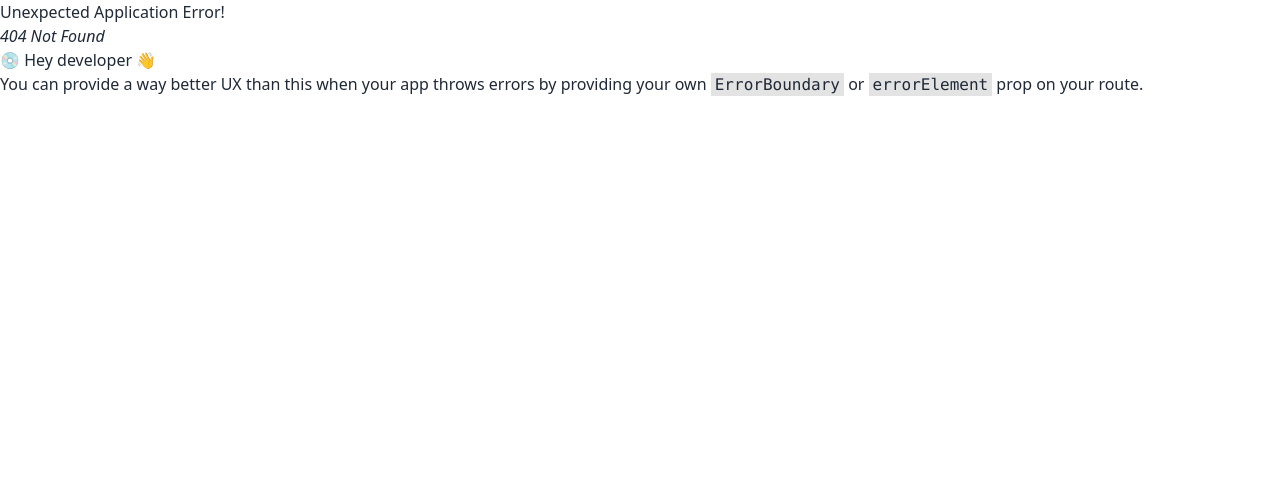
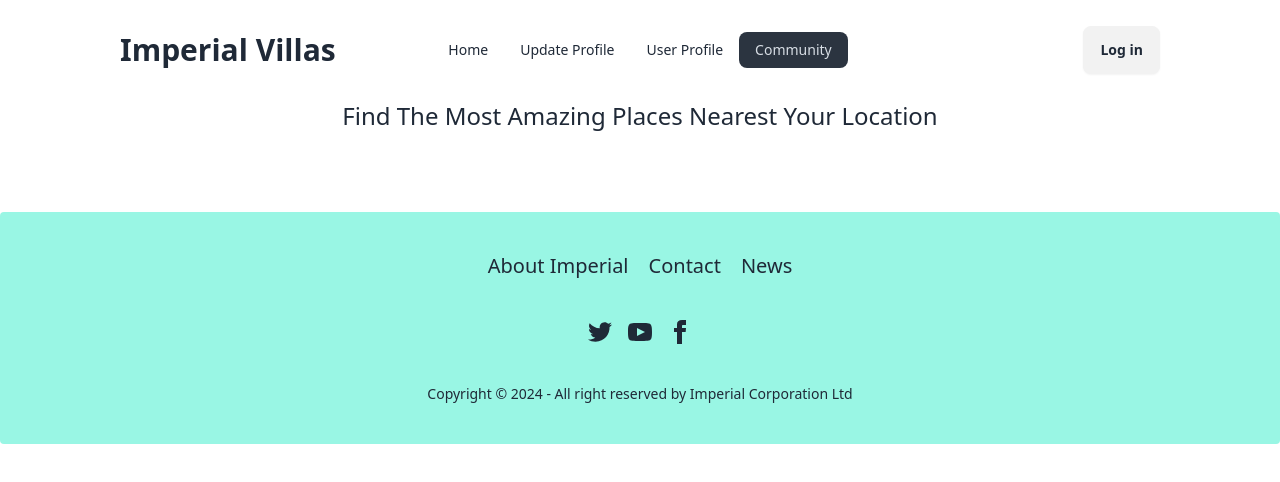
Before and after one commit to MritulAich/B9-A9, a React (Vite) app: page /community in a window 1280 px wide. Before the commit this address had no page. Shown: the top 482 px of the page. Built offline with nearby package versions, Linux system fonts and the light colour scheme.

Commit message:
footer added

```diff
--- /dev/null
+++ b/src/Home.jsx
@@ -0,0 +1,12 @@
+import Slider from "./components/header/Slider";
+
+const Home = () => {
+    return (
+        <div className="">
+            <Slider></Slider>
+
+        </div>
+    );
+};
+
+export default Home;
--- a/src/Root.jsx
+++ b/src/Root.jsx
@@ -1,13 +1,15 @@
-import { Outlet } from "react-router-dom";
-import Navbar from "./components/header/Navbar";
-import Slider from "./components/header/Slider";
+import { Outlet } from 'react-router-dom';
+import Navbar from './components/header/Navbar';
+import Footer from "./components/Footer";
 
 const Root = () => {
     return (
-        <div className="lg:mx-28 md:mx-14 mx-6">
-            <Navbar></Navbar>
-            <Outlet></Outlet>
-            <Slider></Slider>
+        <div>
+            <div className='lg:mx-28 md:mx-14 mx-6'>
+                <Navbar></Navbar>
+                <Outlet></Outlet>
+            </div>
+            <Footer></Footer>
         </div>
     );
 };
--- /dev/null
+++ b/src/components/Error.jsx
@@ -0,0 +1,14 @@
+import { Link } from "react-router-dom";
+
+const Error = () => {
+    return (
+        <div className="text-center space-y-4 mt-24">
+            <h2 className="font-semibold text-4xl text-purple-400">404</h2>
+            <p className="font-medium text-2xl">OPPS! Page Not Found</p>
+            <p className="text-xl">The page you are looking for does not exist</p>
+            <Link to='/'><button className="text-xl text-orange-400">Return Home</button></Link>
+        </div>
+    );
+};
+
+export default Error;
--- /dev/null
+++ b/src/components/Footer.jsx
@@ -0,0 +1,24 @@
+
+const Footer = () => {
+    return (
+        <footer className="footer mt-20 footer-center p-10 bg-teal-200 text-base-content rounded">
+  <nav className="grid grid-flow-col gap-5">
+    <a className="link link-hover text-xl">About Imperial</a>
+    <a className="link link-hover text-xl">Contact</a>
+    <a className="link link-hover text-xl">News</a>
+  </nav>
+  <nav>
+    <div className="grid grid-flow-col gap-4">
+      <a><svg xmlns="http://www.w3.org/2000/svg" width="24" height="24" viewBox="0 0 24 24" className="fill-current link link-hover"><path d="M24 4.557c-.883.392-1.832.656-2.828.775 1.017-.609 1.798-1.574 2.165-2.724-.951.564-2.005.974-3.127 1.195-.897-.957-2.178-1.555-3.594-1.555-3.179 0-5.515 2.966-4.797 6.045-4.091-.205-7.719-2.165-10.148-5.144-1.29 2.213-.669 5.108 1.523 6.574-.806-.026-1.566-.247-2.229-.616-.054 2.281 1.581 4.415 3.949 4.89-.693.188-1.452.232-2.224.084.626 1.956 2.444 3.379 4.6 3.419-2.07 1.623-4.678 2.348-7.29 2.04 2.179 1.397 4.768 2.212 7.548 2.212 9.142 0 14.307-7.721 13.995-14.646.962-.695 1.797-1.562 2.457-2.549z"></path></svg></a>
+      <a><svg xmlns="http://www.w3.org/2000/svg" width="24" height="24" viewBox="0 0 24 24" className="fill-current link link-hover"><path d="M19.615 3.184c-3.604-.246-11.631-.245-15.23 0-3.897.266-4.356 2.62-4.385 8.816.029 6.185.484 8.549 4.385 8.816 3.6.245 11.626.246 15.23 0 3.897-.266 4.356-2.62 4.385-8.816-.029-6.185-.484-8.549-4.385-8.816zm-10.615 12.816v-8l8 3.993-8 4.007z"></path></svg></a>
+      <a><svg xmlns="http://www.w3.org/2000/svg" width="24" height="24" viewBox="0 0 24 24" className="fill-current link link-hover"><path d="M9 8h-3v4h3v12h5v-12h3.642l.358-4h-4v-1.667c0-.955.192-1.333 1.115-1.333h2.885v-5h-3.808c-3.596 0-5.192 1.583-5.192 4.615v3.385z"></path></svg></a>
+    </div>
+  </nav>
+  <aside>
+    <p>Copyright © 2024 - All right reserved by Imperial Corporation Ltd</p>
+  </aside>
+</footer>
+    );
+};
+
+export default Footer;
--- a/src/components/header/Navbar.jsx
+++ b/src/components/header/Navbar.jsx
@@ -2,9 +2,10 @@
 
 const Navbar = () => {
     const navLinks = <>
-        <li><NavLink to='/home'>Home</NavLink></li>
+        <li><NavLink to='/'>Home</NavLink></li>
         <li><NavLink to='/updateProfile'>Update Profile</NavLink></li>
         <li><NavLink to='/userProfile'>User Profile</NavLink></li>
+        <li><NavLink to='/community'>Community</NavLink></li>
     </>
 
     return (
--- a/src/components/header/Slider.jsx
+++ b/src/components/header/Slider.jsx
@@ -2,7 +2,7 @@
 const Slider = () => {
 
   return (
-    <div className="text-center">
+  <div className="text-center my-8">
     <div className="carousel w-4/5">
       <div id="slide1" className="carousel-item relative w-fit">
         <img src="https://i.ibb.co/Fz8RsLh/caption.png" className="w-full" />
@@ -32,7 +32,8 @@
           <a href="#slide1" className="btn btn-circle">❯</a>
         </div>
       </div>
-    </div></div>
+    </div>
+  </div>
   );
 };
 
--- /dev/null
+++ b/src/components/routes/Community.jsx
@@ -0,0 +1,10 @@
+
+const Community = () => {
+    return (
+        <div>
+            <h2 className="text-2xl text-center">Find The Most Amazing Places Nearest Your Location</h2>
+        </div>
+    );
+};
+
+export default Community;
--- /dev/null
+++ b/src/components/routes/UpdateProfile.jsx
@@ -0,0 +1,10 @@
+
+const UpdateProfile = () => {
+    return (
+        <div>
+            it is up profile
+        </div>
+    );
+};
+
+export default UpdateProfile;
--- /dev/null
+++ b/src/components/routes/UserProfile.jsx
@@ -0,0 +1,10 @@
+
+const UserProfile = () => {
+    return (
+        <div>
+            it is user profile
+        </div>
+    );
+};
+
+export default UserProfile;
--- a/src/main.jsx
+++ b/src/main.jsx
@@ -5,20 +5,40 @@
   createBrowserRouter,
   RouterProvider,
 } from "react-router-dom";
+import UpdateProfile from './components/routes/UpdateProfile';
+import UserProfile from './components/routes/UserProfile';
 import Root from './Root';
-import Slider from './components/header/Slider';
+import Home from './Home';
+import Community from './components/routes/Community';
+import Error from './components/Error';
+
 const router = createBrowserRouter([
   {
     path: "/",
     element: <Root></Root>,
+    errorElement:<Error></Error> ,
     children:[
       {
-        path: '/slider',
-        element: <Slider></Slider>
+        path: '/',
+        element: <Home></Home>
+      },
+      {
+        path: '/updateProfile',
+        element: <UpdateProfile></UpdateProfile>
+      },
+      {
+        path: '/userProfile',
+        element: <UserProfile></UserProfile>
+      },
+      {
+        path: '/community',
+        element:<Community></Community>
       }
     ]
   },
 ]);
+
+
 
 ReactDOM.createRoot(document.getElementById('root')).render(
   <React.StrictMode>
```
